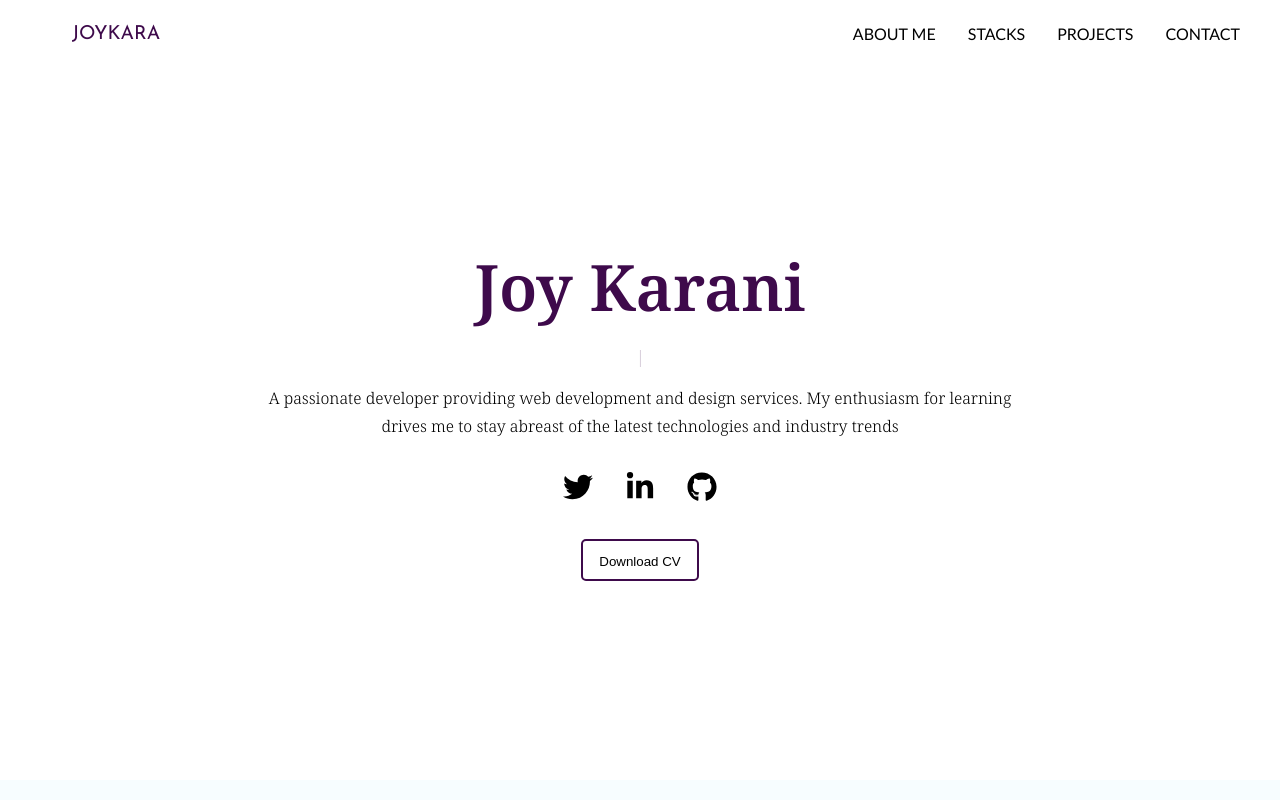
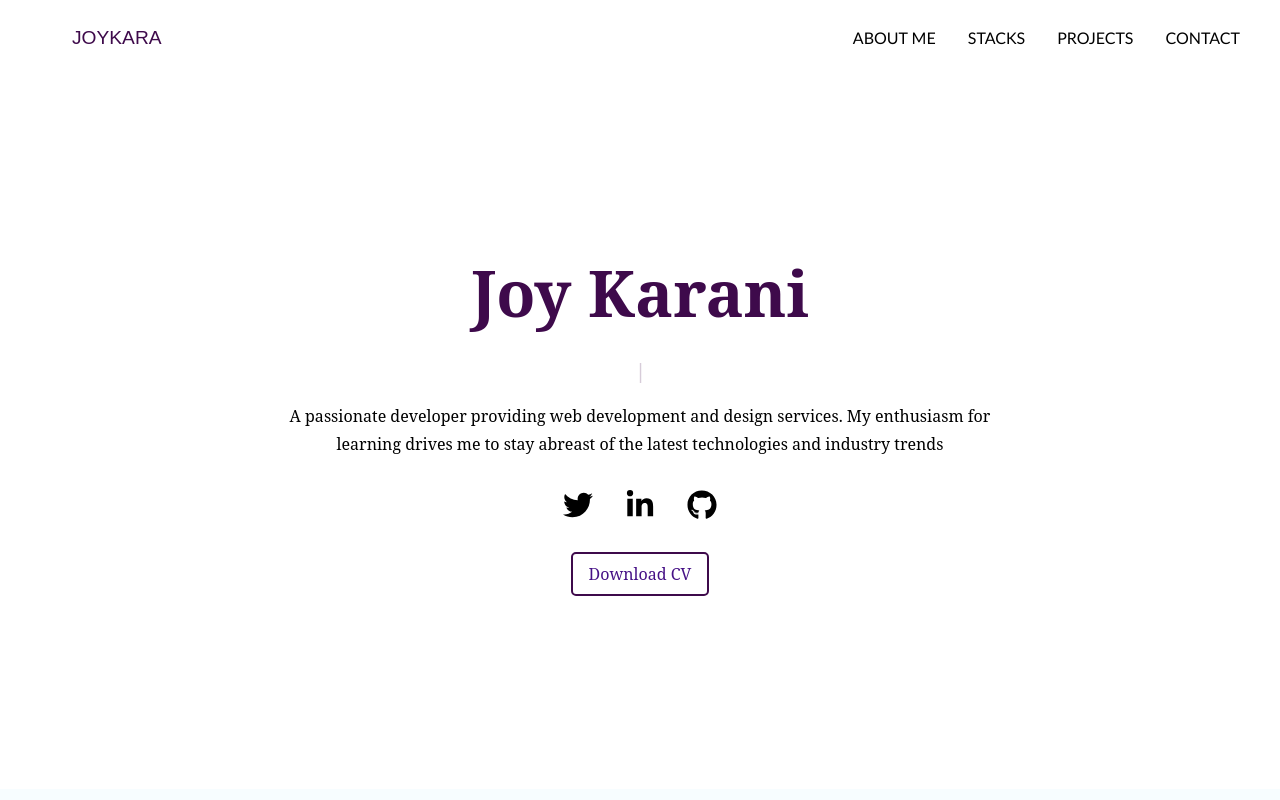
Before and after one commit to joykara/Joykarani_portfolio, a React (Create React App) app: page / in a window 1280 px wide. Shown: the top 800 px of the page. Built offline with nearby package versions, Linux system fonts and the light colour scheme.

Commit message:
chore: npm i tailwind

```diff
--- a/package.json
+++ b/package.json
@@ -43,5 +43,8 @@
       "last 1 firefox version",
       "last 1 safari version"
     ]
+  },
+  "devDependencies": {
+    "tailwindcss": "^3.4.14"
   }
 }
--- a/src/index.css
+++ b/src/index.css
@@ -1,3 +1,6 @@
+@tailwind base;
+@tailwind components;
+@tailwind utilities;
 @import url('https://fonts.googleapis.com/css2?family=Cookie&family=EB+Garamond:ital@0;1&family=Noto+Serif:ital,wght@0,300;0,400;0,600;1,300;1,600&display=swap');
 @import url('https://fonts.googleapis.com/css2?family=Josefin+Sans:wght@300;400&display=swap');
 :root {
--- /dev/null
+++ b/tailwind.config.js
@@ -0,0 +1,11 @@
+/** @type {import('tailwindcss').Config} */
+module.exports = {
+  content: ["./src/**/*.{js,jsx}"],
+  theme: {
+    extend: {},
+    fontFamily: {
+      'eb': ['EB Garamond', 'serif']
+    }
+  },
+  plugins: [],
+}
```
Also changed, not shown: 1 other file (tests, documents, lock files or other folders).
